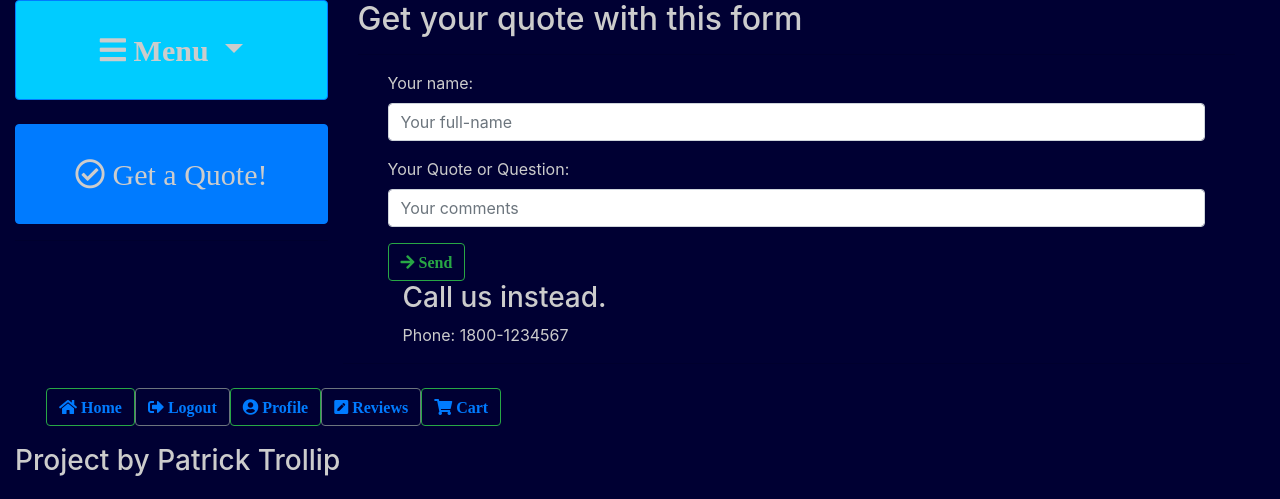
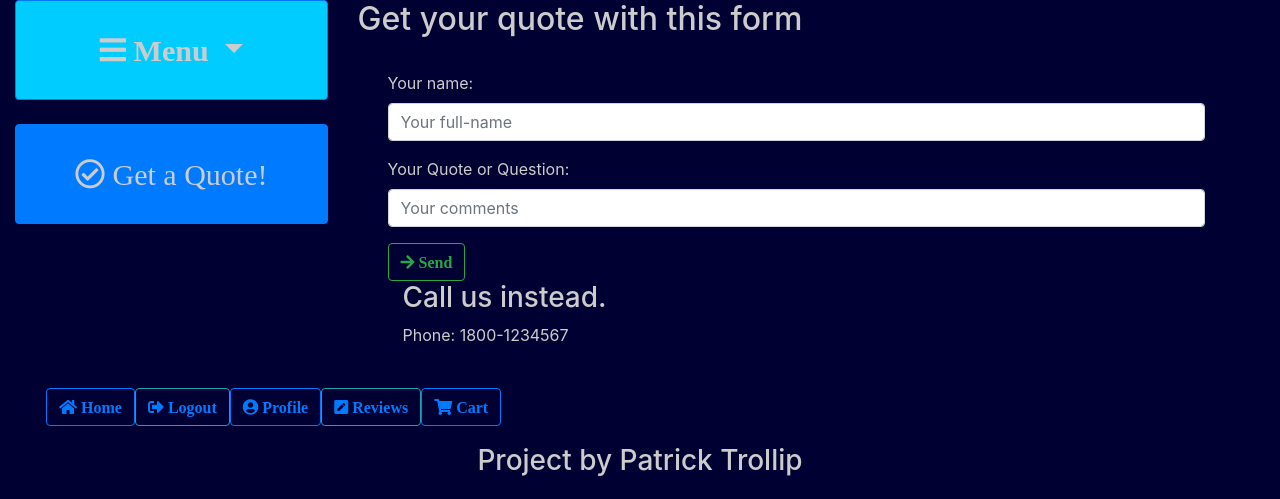
Before and after one commit to Patoman90/Patrick-s-Full-Stack-Frameworks-with-Django-Milestone-Project, a Django app: page /accounts/quote/ in a window 1280 px wide. Shown: the part 301-800 px from the top of the page. Run offline with Django 3.2, Linux system fonts and the light colour scheme; a user stored in the database is signed in; some libraries are stand-ins or nearby versions.

Commit message:
changed custom.css

```diff
--- a/static/css/custom.css
+++ b/static/css/custom.css
@@ -16,6 +16,10 @@
     background-image: url("https://external-content.duckduckgo.com/iu/?u=https%3A%2F%2Fimage.freepik.com%2Ffree-photo%2Fabstract-technology-binary-code-background_34629-592.jpg&f=1&nofb=1");
 
 }
+.dropdown-menu{
+  width:100%;
+  margin:50px;
+}
 #dropdownMenuLink {
   width:100%;
   height:100px;
@@ -25,6 +29,7 @@
 }
 
 #footer {
+    display:inline-block;
     text-align: center ;
     color: rgb(204, 204, 204);
     margin-top: 10px ;
@@ -35,6 +40,7 @@
      height:100px;
      color: rgb(204, 204, 204);
      font-size:30px;
+
   }
 
 #body-color{
--- a/templates/base.html
+++ b/templates/base.html
@@ -83,17 +83,17 @@
                     <nav class="navbar">
                         <form class="form-inline" id="navigationBar">
                             {% if user.is_authenticated %}
-                                <button class="btn btn-outline-success" type="button"><a href="{% url 'home' %}"><i class="fas fa-home"> Home</i></a></button>
-                                <button class="btn btn-outline-secondary" type="button"><a href="{% url 'logout' %}"><i class="fas fa-sign-out-alt"> Logout</i></a></button>
-                                <button class="btn btn-outline-success" type="button"><a href="{% url 'profile' %}"><i class="fas fa-user-circle"> Profile</i></a></button>
-                                <button class="btn btn-outline-secondary" type="button"><a href="{% url 'reviews' %}"><i class="fas fa-pen-square"> Reviews</i></a></button>
-                                <button class="btn btn-outline-success" type="button"><a href="{% url 'view_cart' %}"><i class="fas fa-shopping-cart"> Cart</i></a></button>
+                                <button class="btn btn-outline-primary" type="button"><a href="{% url 'home' %}"><i class="fas fa-home"> Home</i></a></button>
+                                <button class="btn btn-outline-info" type="button"><a href="{% url 'logout' %}"><i class="fas fa-sign-out-alt"> Logout</i></a></button>
+                                <button class="btn btn-outline-primary" type="button"><a href="{% url 'profile' %}"><i class="fas fa-user-circle"> Profile</i></a></button>
+                                <button class="btn btn-outline-info" type="button"><a href="{% url 'reviews' %}"><i class="fas fa-pen-square"> Reviews</i></a></button>
+                                <button class="btn btn-outline-primary" type="button"><a href="{% url 'view_cart' %}"><i class="fas fa-shopping-cart"> Cart</i></a></button>
                             {% else %}
-                                <button class="btn btn-outline-success" type="button"><a href="{% url 'home' %}"><i class="fas fa-home"> Home</i></a></button>
-                                <button class="btn btn-outline-secondary" type="button"><a href="{% url 'login' %}"><i class="fas fa-key"> Login</i></a></button>
-                                <button class="btn btn-outline-success" type="button"><a href="{% url 'products' %}"><i class="fas fa-hdd"> Products</i></a></button>
-                                <button class="btn btn-outline-secondary" type="button"><a href="{% url 'services' %}"><i class="far fa-handshake"> Services</i></a></button>
-                                <button class="btn btn-outline-success" type="button"><a href="{% url 'reviews' %}"><i class="fas fa-pen-square"> Reviews</i></a></button>
+                                <button class="btn btn-outline-primary" type="button"><a href="{% url 'home' %}"><i class="fas fa-home"> Home</i></a></button>
+                                <button class="btn btn-outline-info" type="button"><a href="{% url 'login' %}"><i class="fas fa-key"> Login</i></a></button>
+                                <button class="btn btn-outline-primary" type="button"><a href="{% url 'products' %}"><i class="fas fa-hdd"> Products</i></a></button>
+                                <button class="btn btn-outline-info" type="button"><a href="{% url 'services' %}"><i class="far fa-handshake"> Services</i></a></button>
+                                <button class="btn btn-outline-primary" type="button"><a href="{% url 'reviews' %}"><i class="fas fa-pen-square"> Reviews</i></a></button>
                             {% endif %}
                             </ul>
                         </form>
```
